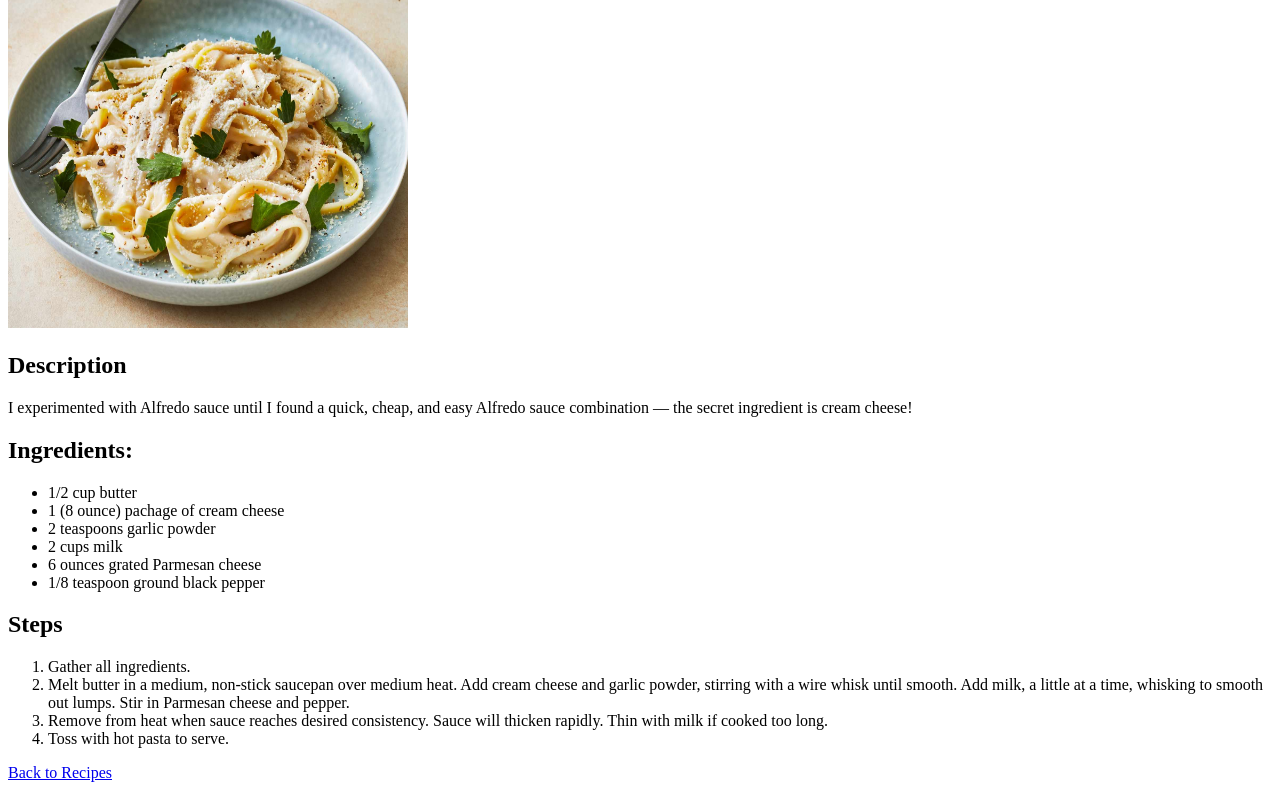
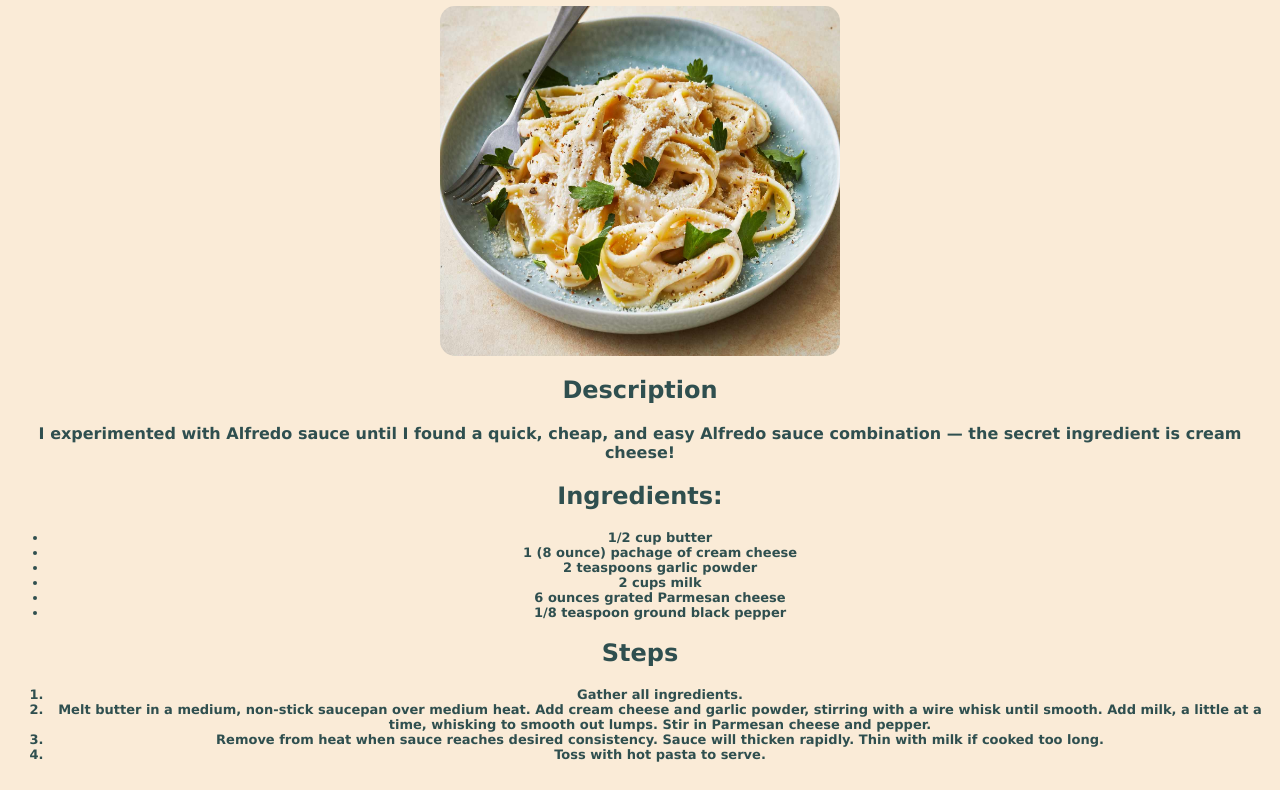
Before and after one commit to msattdev/odin-recipes, a plain HTML site: page recipes/alfredo.html in a window 1280 px wide. Shown: the part 102-892 px from the top of the page. Drawn offline with Linux system fonts and the light colour scheme; files that its build step writes are made by us from their sources.

Commit message:
Added styling
Added styling to index and all recipe pages

```diff
--- a/recipes/alfredo.html
+++ b/recipes/alfredo.html
@@ -3,10 +3,11 @@
   <head>
     <meta charset="UTF-8" />
     <meta name="viewport" content="width=device-width, initial-scale=1.0" />
-    <link rel="stylesheet" href="style.css" />
+    <link rel="stylesheet" href="../style.css" />
     <title>Odin Recipes - Alfredo</title>
   </head>
   <body>
+    <a href="../index.html">Back to Recipes </a>
     <h1>Alfredo</h1>
     <img src="../images/alfredo.jpg" alt="alfredo" height="350" width="400" />
 
@@ -16,7 +17,7 @@
       Alfredo sauce combination — the secret ingredient is cream cheese!
     </p>
     <h2>Ingredients:</h2>
-    <ul>
+    <ul class="ingredients">
       <li>1/2 cup butter</li>
       <li>1 (8 ounce) pachage of cream cheese</li>
       <li>2 teaspoons garlic powder</li>
@@ -25,7 +26,7 @@
       <li>1/8 teaspoon ground black pepper</li>
     </ul>
     <h2>Steps</h2>
-    <ol>
+    <ol class="steps">
       <li>Gather all ingredients.</li>
       <li>
         Melt butter in a medium, non-stick saucepan over medium heat. Add cream
@@ -39,6 +40,5 @@
       </li>
       <li>Toss with hot pasta to serve.</li>
     </ol>
-    <a href="../index.html">Back to Recipes </a>
   </body>
 </html>
--- a/style.css
+++ b/style.css
@@ -0,0 +1,35 @@
+* {
+  background-color: antiquewhite;
+  font-family: Verdana, Geneva, Tahoma, sans-serif;
+  color: darkslategray;
+}
+
+h1,
+h2 {
+  text-align: center;
+  font-weight: bold;
+}
+
+p {
+  text-align: center;
+  font-size: 16px;
+  font-weight: bold;
+}
+
+img {
+  display: block;
+  margin-left: auto;
+  margin-right: auto;
+  border-radius: 15px;
+}
+
+.steps,
+.ingredients {
+  text-align: center;
+  font-size: 13px;
+  font-weight: bold;
+}
+
+.recipes {
+  text-align: center;
+}
```
Also changed, not shown: index.html (+3 -3 lines), recipes/medfish.html (+4 -3 lines), recipes/potato.html (+4 -3 lines).
